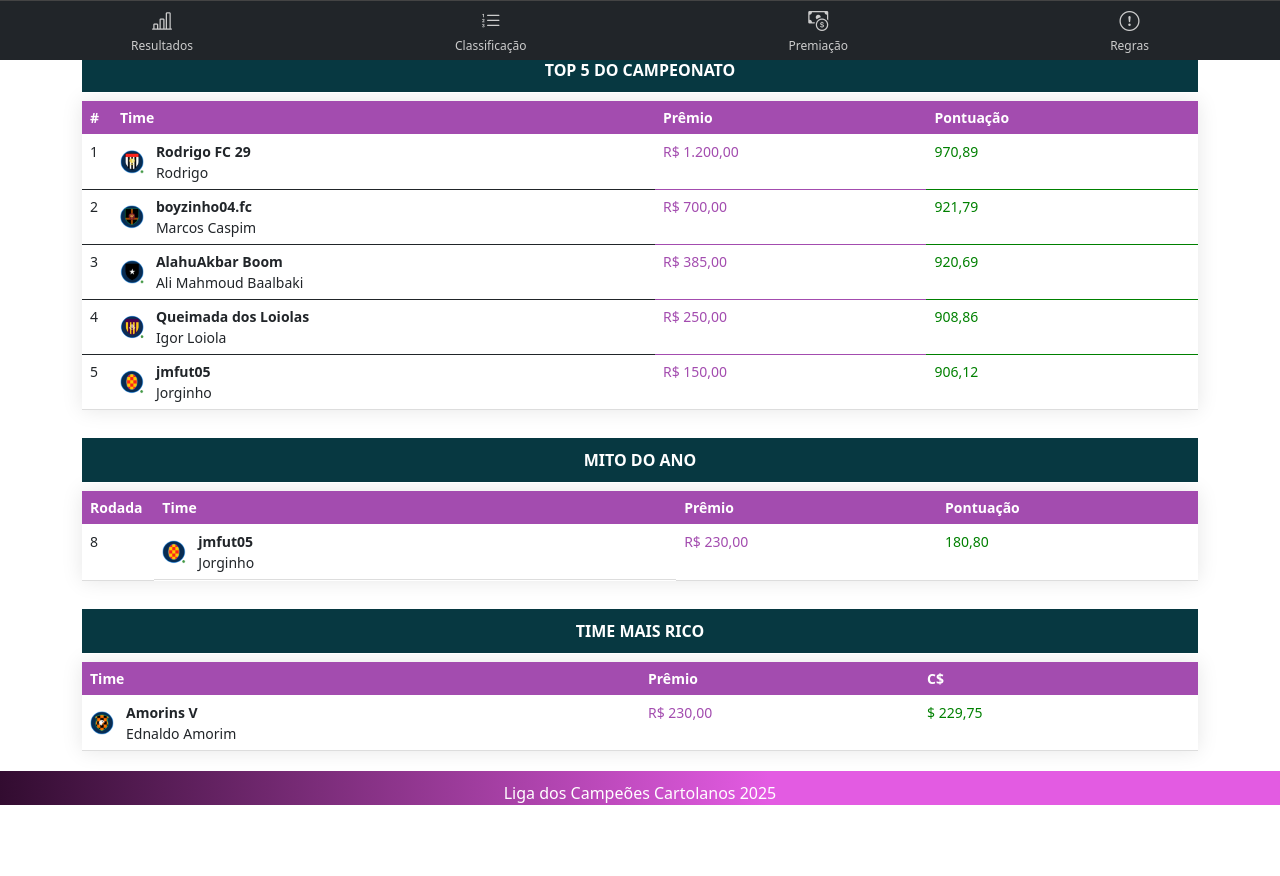
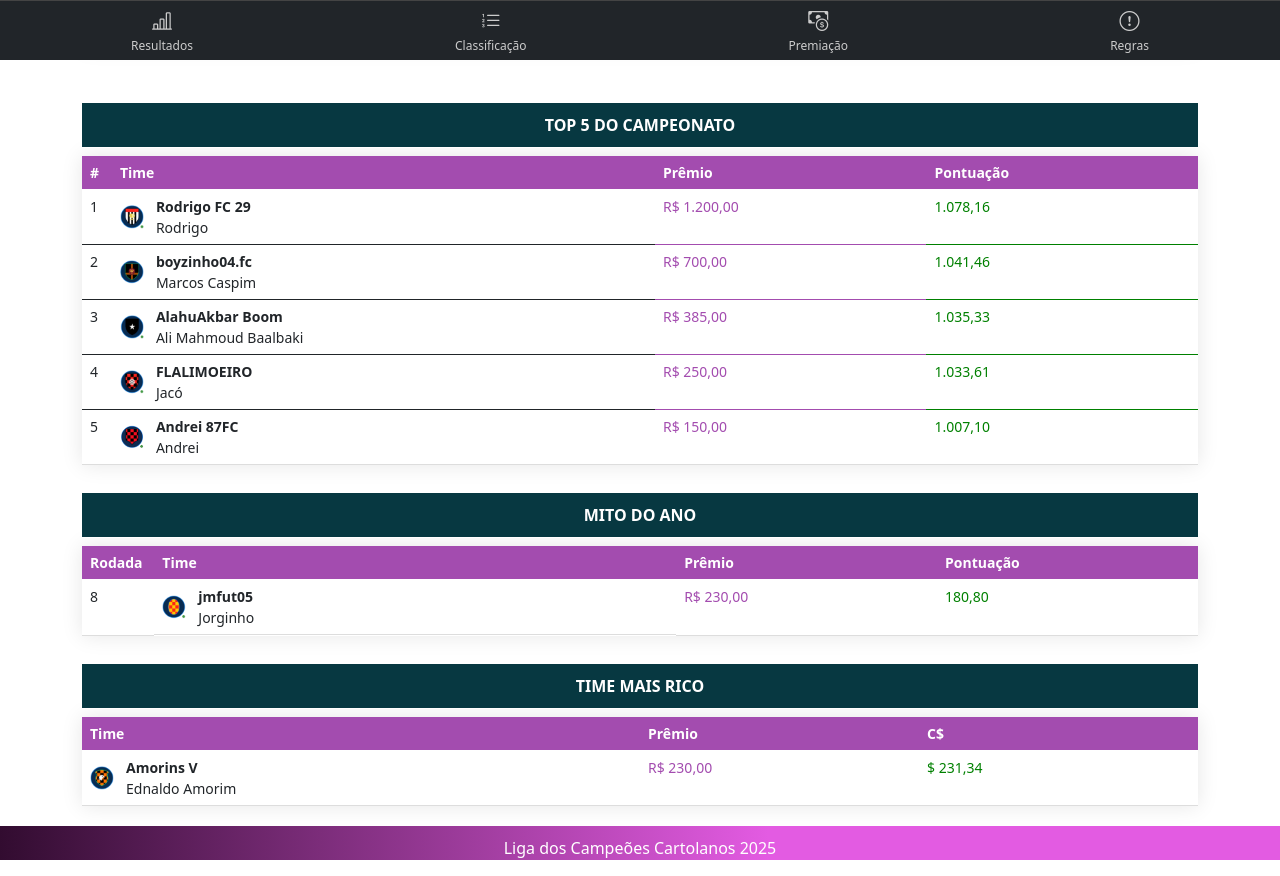
Before and after one commit to edycarlos86/cartola2025, an Angular app: page / in a window 1280 px wide. Shown: the part 740-1616 px from the top of the page. Before the commit the page ends 1561 px from the top, so only its background shows below. Built offline with nearby package versions, Linux system fonts and the light colour scheme.

Commit message:
Nova build da pasta docs para publicação no GitHub Pages

```diff
--- a/src/app/telas/classificacao/classificacao.component.ts
+++ b/src/app/telas/classificacao/classificacao.component.ts
@@ -58,6 +58,11 @@ export class ClassificacaoComponent {
       fileUrlRodada: 'assets/pdf/rodada10-rodada.pdf',
       fileUrlGeral: 'assets/pdf/rodada10-geral.pdf'
     },
+        {
+      rodada: '11',
+      fileUrlRodada: 'assets/pdf/rodada11-rodada.pdf',
+      fileUrlGeral: 'assets/pdf/rodada11-geral.pdf'
+    },
 
   ]
 
--- a/src/app/telas/resultados/resultados.component.ts
+++ b/src/app/telas/resultados/resultados.component.ts
@@ -98,6 +98,14 @@ export class ResultadosComponent {
       img: 'assets/img/fabinho.png',
       imgTam: 'imgTam'
     },
+        {
+      rodada: '11',
+      time: 'Bidalão FC',
+      cartoleiro: 'Abdalla',
+      pontos: '132,57',
+      img: 'assets/img/abdalla.png',
+      imgTam: 'imgTam'
+    },
 
 
   ]
@@ -120,7 +128,7 @@ export class ResultadosComponent {
       rodada: '1',
       time: 'Rodrigo FC 29',
       cartoleiro: 'Rodrigo',
-      pontos: '970,89',
+      pontos: '1.078,16',
       img: 'assets/img/rodrigo.png',
       premio: 'R$ 1.200,00',
     },
@@ -128,7 +136,7 @@ export class ResultadosComponent {
       rodada: '2',
       time: 'boyzinho04.fc',
       cartoleiro: 'Marcos Caspim',
-      pontos: '921,79',
+      pontos: '1.041,46',
       img: 'assets/img/boyzinh04.fc.png',
       premio: 'R$ 700,00',
     },
@@ -136,24 +144,24 @@ export class ResultadosComponent {
       rodada: '3',
       time: 'AlahuAkbar Boom',
       cartoleiro: 'Ali Mahmoud Baalbaki',
-      pontos: '920,69',
+      pontos: '1.035,33',
       img: 'assets/img/ali.png',
       premio: 'R$ 385,00',
     },
     {
       rodada: '4',
-      time: 'Queimada dos Loiolas',
-      cartoleiro: 'Igor Loiola',
-      pontos: '908,86',
-      img: 'assets/img/igor.png',
+      time: 'FLALIMOEIRO',
+      cartoleiro: 'Jacó',
+      pontos: '1.033,61',
+      img: 'assets/img/jaco.png',
       premio: 'R$ 250,00',
     },
        {
       rodada: '5',
-      time: 'jmfut05',
-      cartoleiro: 'Jorginho',
-      pontos: '906,12',
-      img: 'assets/img/jorginho.png',
+      time: 'Andrei 87FC',
+      cartoleiro: 'Andrei',
+      pontos: '1.007,10',
+      img: 'assets/img/andrei.png',
       premio: 'R$ 150,00',
     },  ]
 
@@ -180,7 +188,7 @@ export class ResultadosComponent {
       rodada: '-',
       time: 'Amorins V',
       cartoleiro: 'Ednaldo Amorim',
-      cartoletas: '229,75',
+      cartoletas: '231,34',
       img: 'assets/img/Amorins V.png'
     },
   ]
```
Also changed, not shown: src/assets/img/abdalla.png (added), src/assets/img/andrei.png (added), 5 other files (tests, documents, lock files or other folders).
